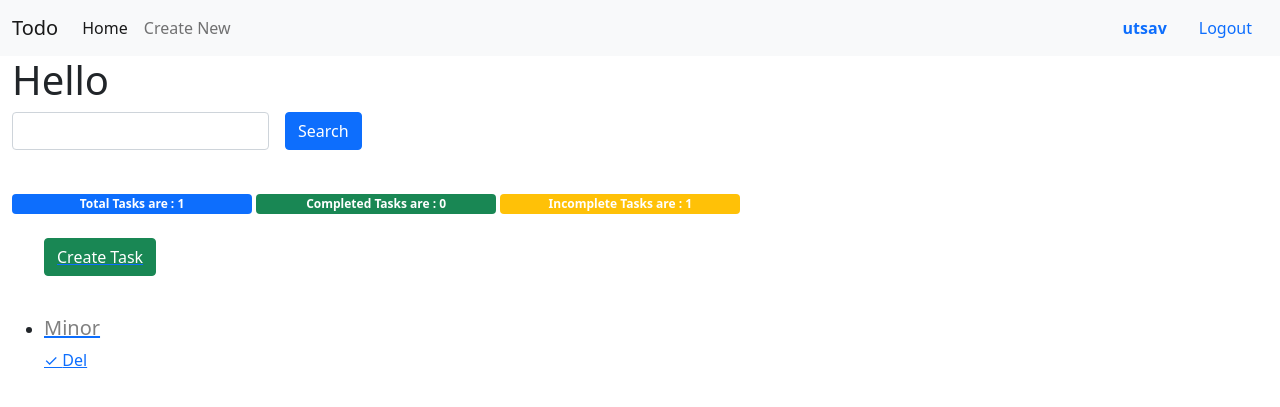
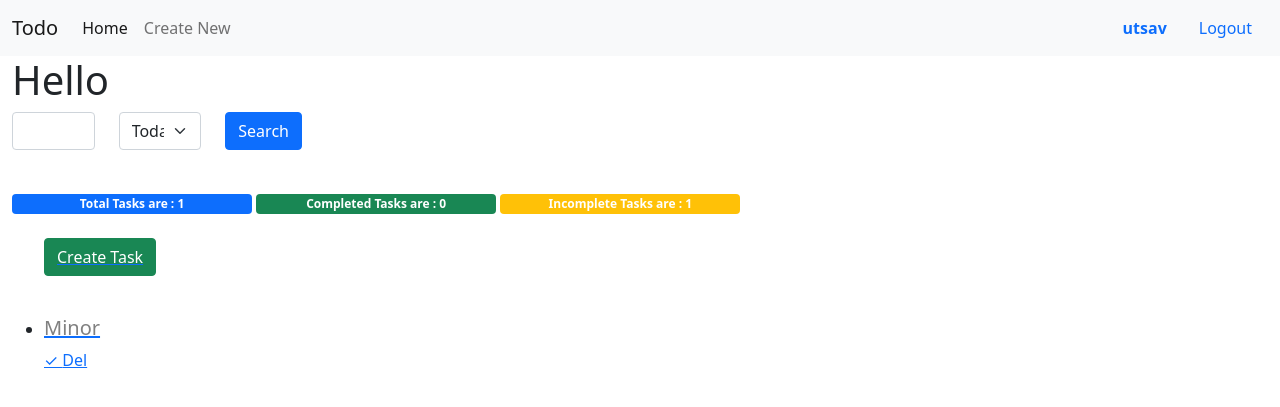
Before and after one commit to UtsavDhankhar/Django_TODO, a Django app: page /task in a window 1280 px wide. Shown: the top 407 px of the page. Run offline with Django 3.2, Linux system fonts and the light colour scheme; a user stored in the database is signed in; data comes from the database, SQL or seed files in the repository; both versions use the stored data as it was after the commit.

Commit message:
almost done
 just need to add funtionality like, todo task today , todo next week and todo this month. Pripority

```diff
--- a/todo/base/models.py
+++ b/todo/base/models.py
@@ -12,7 +12,7 @@ class Task(models.Model):
     title = models.CharField(max_length=100)
     description = models.TextField(null=True , blank=True)
     complete_date = models.DateField()
-    create = models.DateField(auto_now_add=True)
+    create = models.DateTimeField(auto_now_add=True)
     complete = models.BooleanField(default=False)
 
 
--- a/todo/base/templates/base/tasklist.html
+++ b/todo/base/templates/base/tasklist.html
@@ -7,13 +7,32 @@
 
 
 <form class="row g-3" method = "GET">
+  <div class="container">
+    <div class="row">
+      <div class="col-1">
         <div class="col-auto">
           <label for="search" class="visually-hidden"></label>
           <input type="text" class="form-control" id="search" name = "search" placeholder"input text" >
         </div>
+      </div>
+
+      <div class = "col-1">
+        <select class="form-select col-auto" aria-label=".form-select-sm example" name="select">
+          <option selected value="1">Today</option>
+          <option value="2">This Week</option>
+          <option value="3">This Month</option>
+        </select>
+      </div>
+      <div class = "col">
         <div class="col-auto">
           <button type="submit" class="btn btn-primary mb-3">Search</button>
         </div>
+      </div>
+    </div>
+  </div>
+
+
+
   </form>
 
 
--- a/todo/base/views.py
+++ b/todo/base/views.py
@@ -27,11 +27,13 @@ def login_page(request):
 
         user = authenticate(request , username=username , password = password)
 
-        if(user is not NONE):
+        if(user):
+
             login(request , user)
             return redirect ('task_list')
 
         else:
+
             return render(request, 'base/login_register.html' , {'error':"Invalid input" , 'context': page})
 
     else:
@@ -84,9 +86,16 @@ def taskList(request):
 
 
     search = request.GET.get('search') or ""
+    date = request.GET.get('select') or ""
+    today = datetime.datetime.now()
 
     if search:
         model = model.filter(title__icontains = search)
+
+    if(date == "1"):
+        if(model.filter(create=today)):
+            print(today.date)
+
 
     return render(request , 'base/tasklist.html' , {'model': model ,
                                                     'total_task' : total_task ,
```
Also changed, not shown: todo/base/migrations/0002_alter_task_create.py (added), todo/db.sqlite3. Lines whose indentation alone changed are shown as unchanged.
